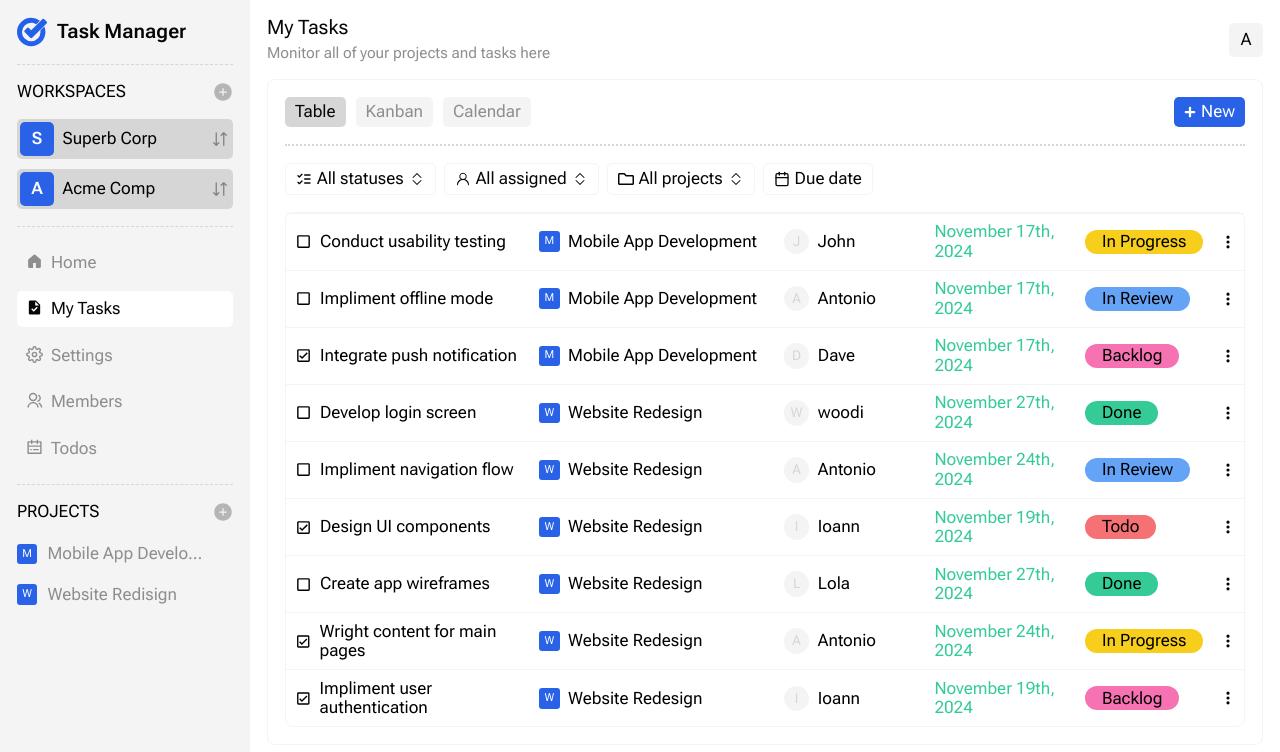
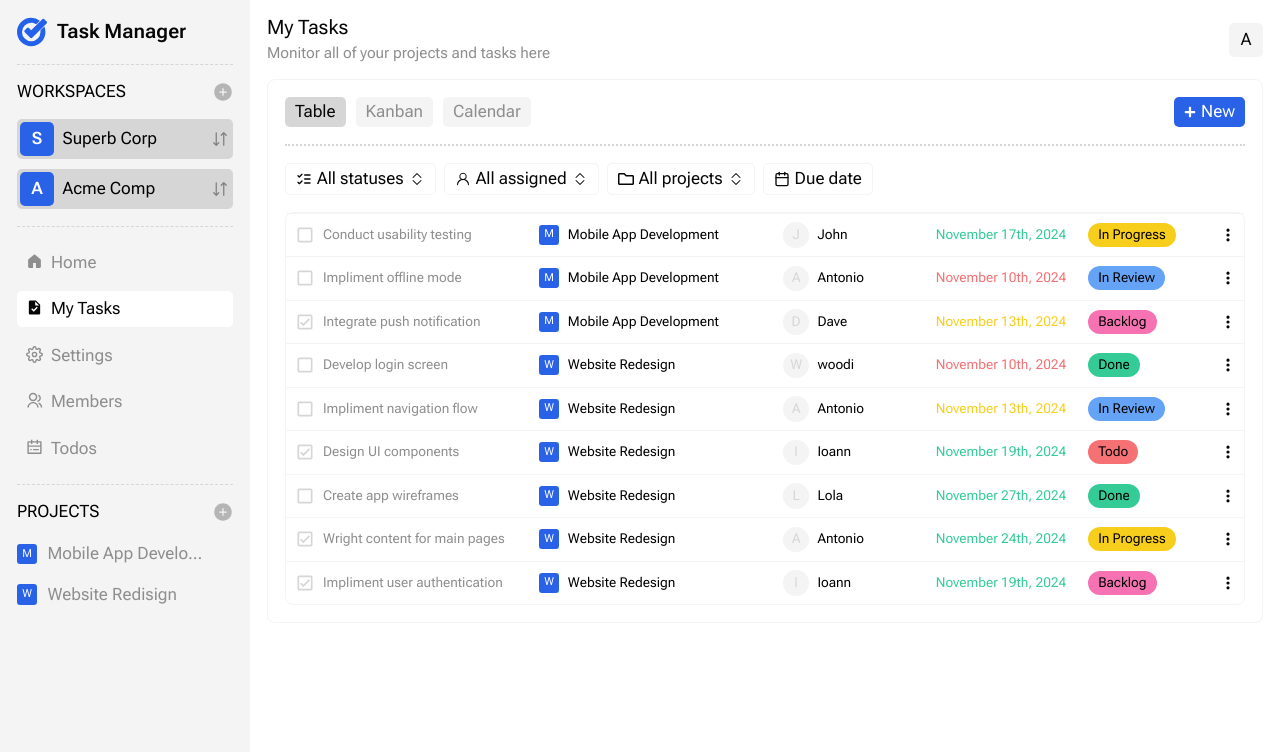
Before and after one commit to webioann/sandbox_prisma, a Next.js app: page /my_tasks/table in a window 1280 px wide. Shown: the top 752 px of the page. Built offline with nearby package versions, Linux system fonts and the light colour scheme.

Commit message:
correct UI styles for table elements

```diff
--- a/MOCH_DATA.ts
+++ b/MOCH_DATA.ts
@@ -21,7 +21,7 @@ export const ProjectsData: ProjectsDataType =
             task_checked: false,
             assigned_person: 'Antonio',
             status: 'In Review',
-            due_date: 1731880800000,
+            due_date: 1731276000000,
             task_created_at: 1731189600000
         },
         {
@@ -30,7 +30,7 @@ export const ProjectsData: ProjectsDataType =
             task_checked: true,
             assigned_person: 'Dave',
             status: 'Backlog',
-            due_date: 1731880800000,
+            due_date: 1731535200000,
             task_created_at: 1731189600000
         },
 
@@ -48,7 +48,7 @@ export const ProjectsData: ProjectsDataType =
             task_checked: false,
             assigned_person: 'woodi',
             status: 'Done',
-            due_date: 1732744800000,
+            due_date: 1731276000000,
             task_created_at: 1731362400000
         },
         {
@@ -57,7 +57,7 @@ export const ProjectsData: ProjectsDataType =
             task_checked: false,
             assigned_person: 'Antonio',
             status: 'In Review',
-            due_date: 1732485600000,
+            due_date: 1731535200000,
             task_created_at: 1731189600000
         },
         {
--- a/components/BadgeForStatusColored/colored-badge.module.scss
+++ b/components/BadgeForStatusColored/colored-badge.module.scss
@@ -7,8 +7,9 @@
         background-color: orange;
         height: 24px;
         border-radius: 12px;
-        padding: 5px 1rem;
+        padding: 5px 10px;
         display: flex;
         align-items: center;
+        font-size: 0.8rem;
     }
 }
--- /dev/null
+++ b/components/DueDateHighlighter/DueDateHighlighter.tsx
@@ -0,0 +1,50 @@
+import React from 'react'
+import type { dueDateStatusColors, createAndHighlightDueDateType } from '../../types/tasks.types'
+
+import styles from './date-highlighter.module.scss'
+
+type dateHighlighterProps = {
+    dueDate: number
+}
+
+
+function DueDateHighlighter({dueDate}: dateHighlighterProps) {
+
+        // const dueDateDay = new Date(2024, 10, 14).valueOf()
+
+        const createAndHighlightDueDate: createAndHighlightDueDateType = (dueDate: number, criticalPeriod: number) => {
+            const currentDate = Date.now();
+            const month = ["January","February","March","April","May","June","July",
+                "August","September","October","November","December"];
+            const oneDay = 86400000;
+            // create readable date ---
+            let dueDateInReadbleFormat: string = '';
+            let dueDateYear = new Date(dueDate).getFullYear()
+            let dueDateMonth = new Date(dueDate).getMonth()
+            let dueDateDay = new Date(dueDate).getDate()
+            dueDateInReadbleFormat= `${month[dueDateMonth]} ${dueDateDay}th, ${dueDateYear}`
+            // highlight critical period ---
+            let criticalityColor: dueDateStatusColors = '#34CB97'
+            let daysByDutDate = Math.ceil(( dueDate - currentDate ) / oneDay)
+            if(daysByDutDate >= criticalPeriod + 2) criticalityColor = '#34CB97'
+            if(daysByDutDate < criticalPeriod + 2 && daysByDutDate > 2) criticalityColor = '#F7CE1B'
+            if(daysByDutDate <= 2) criticalityColor = '#F57174'
+
+            return { dueDateInReadbleFormat, criticalityColor }
+        }
+        let { dueDateInReadbleFormat, criticalityColor } = createAndHighlightDueDate(dueDate, 3)
+        // console.log(dueDateDay);
+        // console.log(criticalityColor);
+
+    return (
+        <div className={styles.due_date}>
+            <p
+                className={styles.date}
+                style={{color: criticalityColor}}
+                >
+                { dueDateInReadbleFormat }</p>
+        </div>
+    )
+}
+
+export default DueDateHighlighter;
--- /dev/null
+++ b/components/DueDateHighlighter/date-highlighter.module.scss
@@ -0,0 +1,5 @@
+.due_date{
+    display: flex;
+    align-items: center;
+    font-size: 0.8rem;
+}
--- a/components/TaskTableItem/TaskTableItem.tsx
+++ b/components/TaskTableItem/TaskTableItem.tsx
@@ -1,11 +1,11 @@
 import React from 'react'
 import { MdOutlineCheckBox, MdOutlineCheckBoxOutlineBlank } from "react-icons/md"
 import { HiDotsVertical } from "react-icons/hi"
-import type { dueDateStatusColors, createAndHighlightDueDateType } from '../../types/tasks.types'
 import styles from './task-table-item.module.scss'
 import BadgeWithSymbol from '../BadgeWithSymbol/BadgeWithSymbol'
 import BadgeWithSymbolRounded from '../BadgeWithSymbolRounded/BadgeWithSymbolRounded'
 import BadgeForStatusColored from '../BadgeForStatusColored/BadgeForStatusColored'
+import DueDateHighlighter from '../DueDateHighlighter/DueDateHighlighter'
 import { PiArrowsDownUp } from "react-icons/pi"
 import type { IProjectType, ITaskType } from '../../types/tasks.types'
 
@@ -15,37 +15,12 @@ type props = {
 }
 
 const  TaskTableItem: React.FC<props> = ({project, task}) => {
-    // const dueDateDay = new Date(2024, 10, 29).valueOf()
-
-    const createAndHighlightDueDate: createAndHighlightDueDateType = (dueDate: number, criticalPeriod: number) => {
-        const currentDate = Date.now();
-        const month = ["January","February","March","April","May","June","July",
-            "August","September","October","November","December"];
-        const oneDay = 86400000;
-        // create readable date ---
-        let dueDateInReadbleFormat: string = '';
-        let dueDateYear = new Date(dueDate).getFullYear()
-        let dueDateMonth = new Date(dueDate).getMonth()
-        let dueDateDay = new Date(dueDate).getDate()
-        dueDateInReadbleFormat= `${month[dueDateMonth]} ${dueDateDay}th, ${dueDateYear}`
-        // highlight critical period ---
-        let status: dueDateStatusColors = '#34CB97'
-        let daysByDutDate = Math.ceil(( dueDate - currentDate ) / oneDay)
-        if(daysByDutDate >= criticalPeriod + 2) status = '#34CB97'
-        if(daysByDutDate < criticalPeriod + 2 && daysByDutDate > 2) status = '#F7CE1B'
-        if(daysByDutDate <= 2) status = '#F57174'
-
-        return { dueDateInReadbleFormat, status }
-    }
-    let { dueDateInReadbleFormat, status } = createAndHighlightDueDate(task.due_date, 3)
-    // console.log(dueDateDay);
-    console.log(status);
 
     return (
         <div className={styles.table_item}>
 
             <div className={styles.task_name}>
-                { task.task_checked ? <MdOutlineCheckBox/> : <MdOutlineCheckBoxOutlineBlank/>}
+                { task.task_checked ? <MdOutlineCheckBox size={20} color='#d6d6d6'/> : <MdOutlineCheckBoxOutlineBlank size={20} color='#d6d6d6'/>}
                 <p className={styles.task_dicription}>{task.task_discription}</p>
             </div>
 
@@ -58,15 +33,7 @@ const  TaskTableItem: React.FC<props> = ({project, task}) => {
                 <BadgeWithSymbolRounded symbol={task.assigned_person}/>
                 <p className={styles.person_name}>{task.assigned_person}</p>
             </div>
-{/* =========== in work ============ */}
-            <div className={styles.due_date}>
-                <p
-                    className={styles.date}
-                    style={{color: status}}
-                    >
-                    { dueDateInReadbleFormat }</p>
-            </div>
-{/* ================================== */}
+            <DueDateHighlighter dueDate={task.due_date}/>
             <div className={styles.task_status}>
                 <BadgeForStatusColored status={task.status}/>
                 <HiDotsVertical  size={16} color='#060606'/>
--- a/components/TaskTableItem/task-table-item.module.scss
+++ b/components/TaskTableItem/task-table-item.module.scss
@@ -1,14 +1,18 @@
 .table_item{
     display: grid;
+    gap: 5px;
     grid-template-columns: 6.5fr 6.5fr 4fr 4fr 4fr;
     padding: 0.5rem;
     border-top: 1px solid var(--bg-second);
+    font-size: 0.8rem;
+
     .task_name{
         display: flex;
         align-items: center;
         // border: 1px solid red;
         .task_dicription{
             margin-left: 0.5rem;
+            color: var(--text-second);
         }
     }
 
@@ -40,14 +44,6 @@
         }
     }
     // due date ----------------
-    .due_date{
-        display: flex;
-        align-items: center;
-        // border: 1px solid red;
-        .date{
-
-        }
-    }
     // colored status -------------------
     .task_status{
         display: flex;
--- a/types/tasks.types.ts
+++ b/types/tasks.types.ts
@@ -27,7 +27,7 @@ export type createAndHighlightDueDateType =
     ) =>
     {
         dueDateInReadbleFormat: string,
-        status: dueDateStatusColors
+        criticalityColor: dueDateStatusColors
     }
 // one single task object type
 export interface ITaskType {
```
